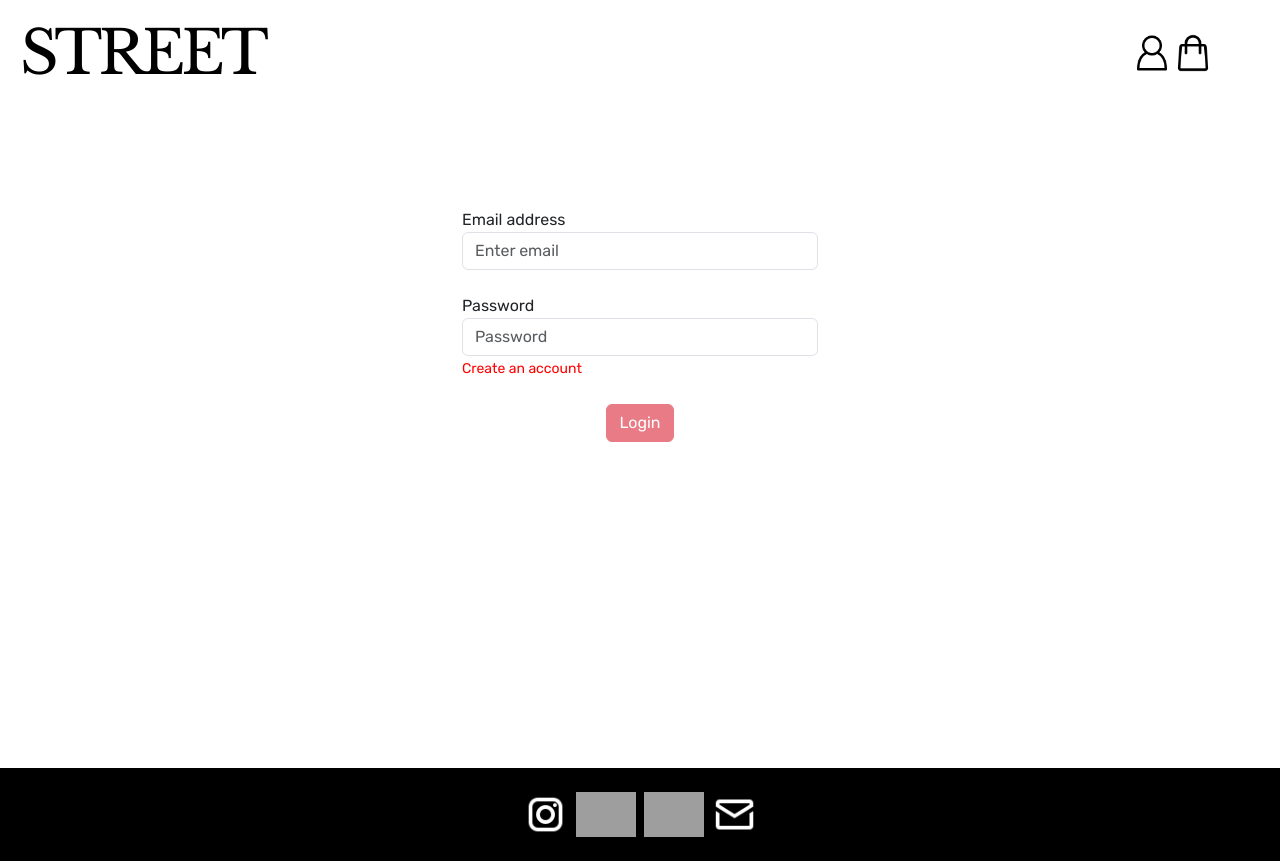
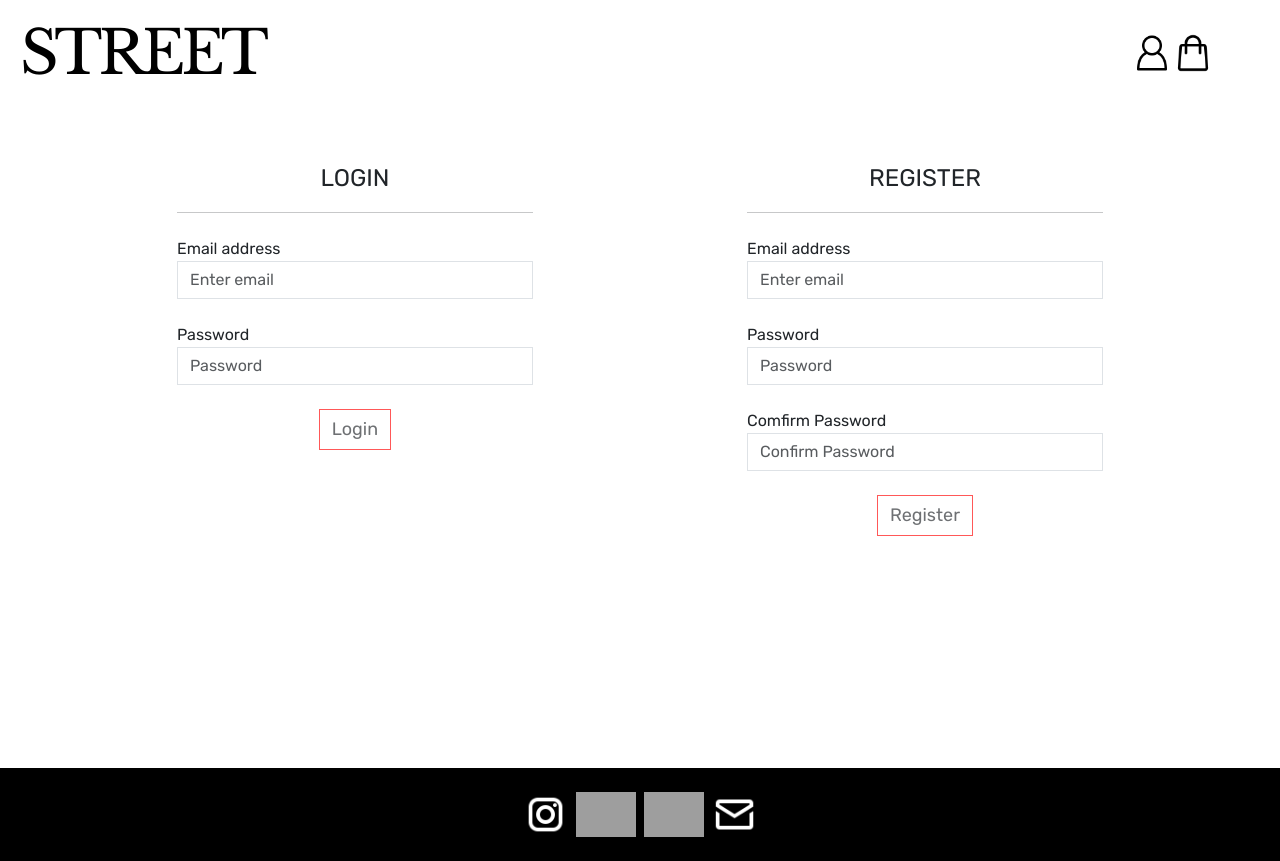
Before and after one commit to LeonamPrado/StreetWearStoreFrontEnd, an Angular app: page /login in a window 1280 px wide. Built offline with nearby package versions, Linux system fonts and the light colour scheme; grey boxes are pictures that could not be loaded; a web font is replaced by a local one.

Commit message:
login/register style

```diff
--- a/src/app/app.module.ts
+++ b/src/app/app.module.ts
@@ -14,8 +14,8 @@ import { NavBarComponent } from './common/nav-bar/nav-bar.component';
 import { HttpClientModule } from '@angular/common/http';
 import { LoadingSpinnerComponent } from './common/loading-spinner/loading-spinner.component';
 import { LoginComponent } from './user/login/login.component';
-import { RegisterComponent } from './user/register/register.component';
 import { AlertComponent } from './common/alert/alert.component';
+import { Location } from '@angular/common';
 
 const appRoutes: Routes = [
   { path: '', component: HomeComponent},
@@ -23,7 +23,6 @@ const appRoutes: Routes = [
   { path: 'product/:id', component: ProductComponent},
   { path: 'cart', component: CartComponent},
   { path: 'login', component: LoginComponent},
-  { path: 'register', component: RegisterComponent}
 ]
 
 @NgModule({
@@ -38,7 +37,6 @@ const appRoutes: Routes = [
     NavBarComponent,
     LoadingSpinnerComponent,
     LoginComponent,
-    RegisterComponent,
     AlertComponent
   ],
   imports: [
@@ -48,7 +46,7 @@ const appRoutes: Routes = [
     RouterModule.forRoot(appRoutes),
     HttpClientModule
   ],
-  providers: [],
+  providers: [Location],
   bootstrap: [AppComponent]
 })
 export class AppModule { }
--- a/src/app/common/alert/alert.component.css
+++ b/src/app/common/alert/alert.component.css
@@ -11,6 +11,9 @@ p {
   background-color: rgba(0, 0, 0, 0.75);
   z-index: 50;
 }
+.btn{
+  border-radius: 0;
+}
 
 .alert-box {
   position: fixed;
@@ -21,7 +24,6 @@ p {
   z-index: 100;
   background-color: white;
   box-shadow: 0 2px 8px rgba(0, 0, 0, 0.26);
-  border-radius: 10px;
 }
 
 .alert-box-actions {
--- a/src/app/common/header/header.component.html
+++ b/src/app/common/header/header.component.html
@@ -1,7 +1,7 @@
 <div class="container-fluid headerContainer">
   <div class="row">
     <div class="col-xl-2 col-sm-3 col-4 divLogo">
-      <a routerLink="">
+      <a routerLink="/">
         <p class="logo p-2">STREET</p>
       </a>
     </div>
--- a/src/app/products/products.component.ts
+++ b/src/app/products/products.component.ts
@@ -1,8 +1,9 @@
 import { Component, OnInit, OnDestroy } from '@angular/core';
 import { ProductService } from './product.service';
 import { Product } from './product.model';
-import { ActivatedRoute, Params } from '@angular/router';
+import { ActivatedRoute, NavigationEnd, Params, Router } from '@angular/router';
 import { Subscription } from 'rxjs';
+import { ViewportScroller } from '@angular/common';
 
 @Component({
   selector: 'app-products',
@@ -17,7 +18,8 @@ export class ProductsComponent implements OnInit, OnDestroy {
 
   constructor(
     private productService: ProductService,
-    private route: ActivatedRoute
+    private route: ActivatedRoute,
+    private router: Router, private viewportScroller: ViewportScroller
   ) {}
 
   ngOnInit() {
@@ -25,6 +27,11 @@ export class ProductsComponent implements OnInit, OnDestroy {
       this.isLoading = true;
       this.brand = params['brand'];
       this.loadProductsByBrand();
+    });
+    this.router.events.subscribe((event) => {
+      if (event instanceof NavigationEnd) {
+        this.viewportScroller.scrollToPosition([0, 0]);
+      }
     });
   }
 
--- a/src/app/user/login/login.component.css
+++ b/src/app/user/login/login.component.css
@@ -1,7 +1,25 @@
-.container-sm{
+.container-xl{
  min-height: 70vh;
  margin-top: 160px;
 }
-small{
- color: red;
+.title{
+ font-size: 24px;
 }
+input{
+ border-radius: 0;
+}
+.btn{
+ border: 1px solid black;
+ border-radius: 0;
+ font-size: 18px;
+}
+.erro{
+ cursor: not-allowed;
+
+ border: 1px solid red;
+}
+@media(max-width: 1200px){
+  .loginContainer{
+   margin-bottom: 80px;
+  }
+}
--- a/src/app/user/login/login.component.html
+++ b/src/app/user/login/login.component.html
@@ -1,20 +1,18 @@
-<div class="container-sm">
+<div class="container-xl">
   <div class="row">
-    <app-alert
-      [message]="'Email or Password wrong'"
-      *ngIf="loginError"
-      (close)="closeAlert()"
-    ></app-alert>
-    <div class="col-md-4 col-3"></div>
-    <div class="col mt-4">
+    <div class="col-xl-1 col-3"></div>
+    <div class="col-xl-4 col-6 loginContainer">
+      <p class="text-center title">LOGIN</p>
+      <hr>
+      <div>
         <form [formGroup]="loginForm" (ngSubmit)="handleLogin()">
           <div class="form-group mt-4">
-          <label for="Email">Email address</label>
+            <label for="loginEmail">Email address</label>
             <input
               formControlName="email"
               type="email"
               class="form-control"
-            id="Email"
+              id="loginEmail"
               aria-describedby="email"
               placeholder="Enter email"
               [ngClass]="
@@ -28,12 +26,12 @@
             <div class="invalid-feedback">Email is required</div>
           </div>
           <div class="form-group mt-4">
-          <label for="Password">Password</label>
+            <label for="loginPassword">Password</label>
             <input
               formControlName="password"
               type="password"
               class="form-control"
-            id="Password"
+              id="loginPassword"
               placeholder="Password"
               [ngClass]="
                 (loginForm.get('password').touched ||
@@ -44,25 +42,124 @@
               "
             />
             <div class="invalid-feedback">Password is required</div>
-          <a href="" routerLink="/register"
-            ><small class="form-text">Create an account</small></a
-          >
           </div>
           <div class="form-group mt-4 text-center">
             <button
+              [disabled]="
+                loginForm.get('password').errors ||
+                loginForm.get('email').errors
+              "
               [ngClass]="
-              loginForm.get('password').errors || loginForm.get('email').errors
-                ? 'disabled'
+                loginForm.get('password').errors ||
+                loginForm.get('email').errors
+                  ? 'erro'
                   : ''
               "
               type="submit"
-            class="btn btn-danger"
+              class="btn"
             >
               Login
             </button>
           </div>
         </form>
       </div>
-    <div class="col-md-4 col-3"></div>
+    </div>
+    <div class="col-xl-1 col-3"></div>
+    <div class="col-xl-1 col-3"></div>
+    <div class="col-xl-4 col-6">
+      <p class="text-center title">REGISTER</p>
+      <hr>
+      <div>
+        <form [formGroup]="registerForm" (ngSubmit)="handleRegister()">
+          <div class="form-group mt-4">
+            <label for="registerEmail">Email address</label>
+            <input
+              formControlName="email"
+              type="email"
+              class="form-control"
+              id="registerEmail"
+              aria-describedby="email"
+              placeholder="Enter email"
+              [ngClass]="
+                (registerForm.get('email').touched ||
+                  registerForm.get('email').dirty) &&
+                registerForm.get('email').errors
+                  ? 'is-invalid'
+                  : ''
+              "
+            />
+            <div class="invalid-feedback">Email is required</div>
+          </div>
+          <div class="form-group mt-4">
+            <label for="registerPassword">Password</label>
+            <input
+              formControlName="password"
+              type="password"
+              class="form-control"
+              id="registerPassword"
+              placeholder="Password"
+              [ngClass]="
+                (registerForm.get('password').touched ||
+                  registerForm.get('password').dirty) &&
+                registerForm.get('password').errors
+                  ? 'is-invalid'
+                  : ''
+              "
+            />
+            <div class="invalid-feedback">Password is required</div>
+          </div>
+          <div class="form-group mt-4">
+            <label for="registerConfirmPassword">Comfirm Password</label>
+            <input
+              formControlName="confirmPassword"
+              type="password"
+              class="form-control"
+              id="registerConfirmPassword"
+              placeholder="Confirm Password"
+              [ngClass]="
+                (registerForm.get('confirmPassword').touched ||
+                  registerForm.get('confirmPassword').dirty) &&
+                registerForm.get('confirmPassword').errors
+                  ? 'is-invalid'
+                  : ''
+              "
+            />
+            <div class="invalid-feedback">Confirm Password is required</div>
+          </div>
+          <div class="form-group mt-4 text-center">
+            <button
+              [disabled]="
+                registerForm.get('password').errors ||
+                registerForm.get('email').errors ||
+                registerForm.get('confirmPassword').errors
+              "
+              [ngClass]="
+                registerForm.get('password').errors ||
+                registerForm.get('email').errors ||
+                registerForm.get('confirmPassword').errors
+                  ? 'erro'
+                  : ''
+              "
+              type="submit"
+              class="btn"
+            >
+              Register
+            </button>
+          </div>
+        </form>
       </div>
     </div>
+    <div class="col-xl-1 col-3"></div>
+  </div>
+</div>
+<app-alert
+      [message]="'Email or Password wrong'"
+      *ngIf="loginError"
+      (close)="closeLoginAlert()"
+    ></app-alert>
+
+    <app-alert
+      [message]="erroMessage"
+      *ngIf="registerError"
+      (close)="closeRegisterAlert()"
+    ></app-alert>
--- a/src/app/user/login/login.component.ts
+++ b/src/app/user/login/login.component.ts
@@ -2,7 +2,8 @@ import { Component, OnInit } from '@angular/core';
 import { UserService } from '../user.service';
 import { FormControl, FormGroup, Validators } from '@angular/forms';
 import { Router } from '@angular/router';
-import { User } from '../user.model';
+import { Location } from '@angular/common';
+
 
 @Component({
   selector: 'app-login',
@@ -13,19 +14,30 @@ export class LoginComponent implements OnInit {
 
   loginForm: FormGroup;
   loginError: boolean = false
+  registerForm: FormGroup;
+  erroMessage: string;
+  registerError: boolean = false;
 
-  constructor( private userService: UserService, private router: Router){}
+  constructor( private userService: UserService, private router: Router, private location: Location){}
 
   ngOnInit(){
     this.loginForm = new FormGroup({
       'email': new FormControl(null, [Validators.required, Validators.email]),
       'password': new FormControl(null, Validators.required)
     })
+    this.registerForm = new FormGroup({
+      'email': new FormControl(null, [Validators.required, Validators.email]),
+      'password': new FormControl(null, Validators.required),
+      'confirmPassword': new FormControl(null, Validators.required)
+    })
   }
 
-  closeAlert(){
+  closeLoginAlert(){
     this.loginError = false
     this.loginForm.reset()
+  }
+  closeRegisterAlert(){
+    this.registerError = false
   }
 
   handleLogin(){
@@ -37,7 +49,22 @@ export class LoginComponent implements OnInit {
       if(response === null){
         this.loginError = true
       }else{
-        this.router.navigate(['/'])
+        this.location.back();
+      }
+    })
+  }
+  handleRegister(){
+    if(this.registerForm.value.password !== this.registerForm.value.confirmPassword ){
+      this.erroMessage = "The passwords are different"
+      this.registerError = true
+      return
+    }
+    this.userService.register(this.registerForm.value.email, this.registerForm.value.password).subscribe(response =>{
+      if (response){
+        this.router.navigate(['/login'])
+      }else{
+        this.erroMessage = "Email already in use"
+        this.registerError = true
       }
     })
   }
--- a/src/app/user/register/register.component.css
+++ /dev/null
@@ -1,6 +0,0 @@
-.container-sm{
- min-height: 70vh;
-}
-small{
-color: red;
-}
```
Also changed, not shown: src/app/user/register/register.component.html (deleted, +0 -88 lines), src/app/user/register/register.component.ts (deleted, +0 -46 lines), 1 other file (tests, documents, lock files or other folders). Lines whose indentation alone changed are shown as unchanged.
